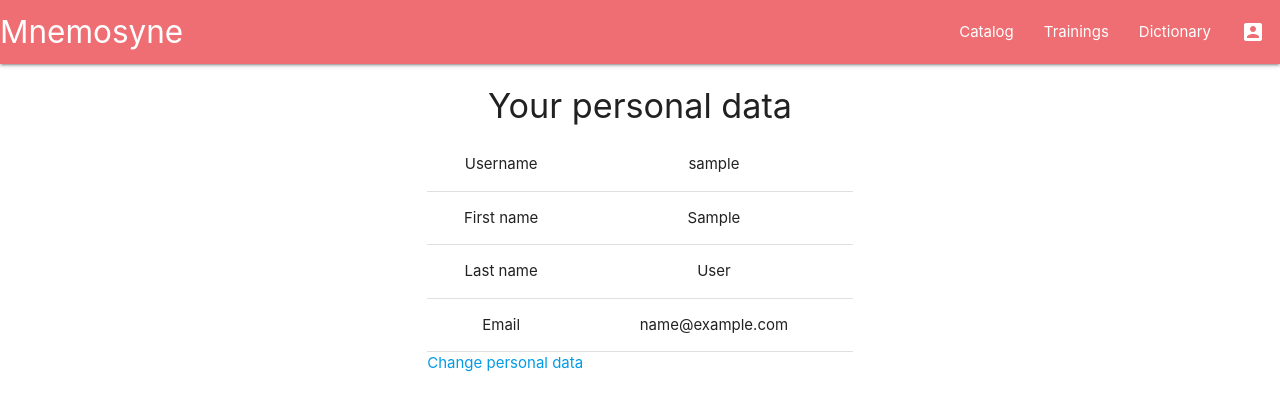
After one commit to mnemosyne-team/mnemosyne, a Django app: page /profile/ in a window 1280 px wide. The commit adds this page. Shown: the top 411 px of the page. Run offline with Django 3.2, Linux system fonts and the light colour scheme; the visitor is signed in with stand-in values (Sample User, id 1); some libraries are stand-ins or nearby versions.

Commit message:
Profile data view (#15)
* Added profile view.

* Switched back to deploy settings.

* Fixed a bug which allowed to update email for a duplicate one.

* Fixed a bug which allowed to leave name, surname and email empty when updating profile.

```diff
--- /dev/null
+++ b/wordbuilder/templates/wordbuilder/profile-view.html
@@ -0,0 +1,38 @@
+{% extends 'wordbuilder/base.html' %}
+
+{% block title %}Mnemosyne - User Profile{% endblock %}
+
+{% block content %}
+    <div class="container">
+        <div class="row">
+            <h4 style="text-align: center">Your personal data</h4>
+            <div class="col s12 m8 offset-m2 l6 offset-l3">
+                <table class="centered responsive-table">
+                    <tbody>
+                        <tr>
+                            <td>Username</td>
+                            <td>{{ user.username }}</td>
+                        </tr>
+                        <tr>
+                            <td>First name</td>
+                            <td>{{ user.first_name }}</td>
+                        </tr>
+                        <tr>
+                            <td>Last name</td>
+                            <td>{{ user.last_name }}</td>
+                        </tr>
+                        <tr>
+                            <td>Email</td>
+                            <td>{{ user.email }}</td>
+                        </tr>
+                    </tbody>
+                </table>
+            </div>
+            <div class="row">
+                <div class="col s12 m8 offset-m2 l6 offset-l3">
+                    <a href="{% url 'profile_update' %}"> Change personal data </a>
+                </div>
+            </div>
+        </div>
+    </div>
+{% endblock %}
--- a/wordbuilder/templates/wordbuilder/profile_dopdown.html
+++ b/wordbuilder/templates/wordbuilder/profile_dopdown.html
@@ -1,5 +1,5 @@
 <ul id="{{ id }}" class="dropdown-content red lighten-2">
-    <li><a>{{ user.username }}</a></li>
+    <li><a href="{% url 'profile' %}">{{ user.username }}</a></li>
     <li class="divider"></li>
     <li><a href="#">My progress</a></li>
     <li class="divider"></li>
--- a/wordbuilder/urls.py
+++ b/wordbuilder/urls.py
@@ -27,4 +27,7 @@ urlpatterns = [
     path('reset-password-complete/',
          PasswordResetCompleteView.as_view(template_name='registration/password-reset-complete.html'),
          name='password_reset_complete'),
+
+    path('profile/', views.ProfileView.as_view(), name='profile'),
+    path('profile-update/', views.ProfileUpdateView.as_view(), name='profile_update'),
 ]
--- a/wordbuilder/views.py
+++ b/wordbuilder/views.py
@@ -1,9 +1,10 @@
+from django.contrib.auth.mixins import LoginRequiredMixin
 from django.shortcuts import redirect
 from django.urls import reverse_lazy
-from django.views.generic import TemplateView, FormView
+from django.views.generic import TemplateView, FormView, DetailView, UpdateView
 from django.contrib.auth.models import User
 
-from wordbuilder.forms import SignUpForm
+from wordbuilder.forms import SignUpForm, ProfileUpdateForm
 from .models import Dictionary
 
 
@@ -30,3 +31,28 @@ class DictionaryView(TemplateView):
         context = super().get_context_data(**kwargs)
         context['words'] = self.request.user.dictionary.words.all()
         return context
+
+
+class ProfileView(LoginRequiredMixin, DetailView):
+    model = User
+    template_name = 'wordbuilder/profile-view.html'
+
+    def get_object(self, queryset=None):
+        return self.request.user
+
+
+class ProfileUpdateView(LoginRequiredMixin, UpdateView):
+    model = User
+    template_name = 'wordbuilder/profile-update-view.html'
+    form_class = ProfileUpdateForm
+    success_url = reverse_lazy('profile')
+
+    def get_object(self, queryset=None):
+        return self.request.user
+
+    def form_valid(self, form):
+        if form.cleaned_data['email'] in \
+                [i.email for i in User.objects.exclude(id=self.get_object().id)]:
+            form.add_error('email', 'User with this email already exists')
+            return self.form_invalid(form)
+        return super(ProfileUpdateView, self).form_valid(form)
```
Also changed, not shown: wordbuilder/forms.py (+10 -0 lines), wordbuilder/templates/wordbuilder/profile-update-view.html (added, +16 -0 lines).
